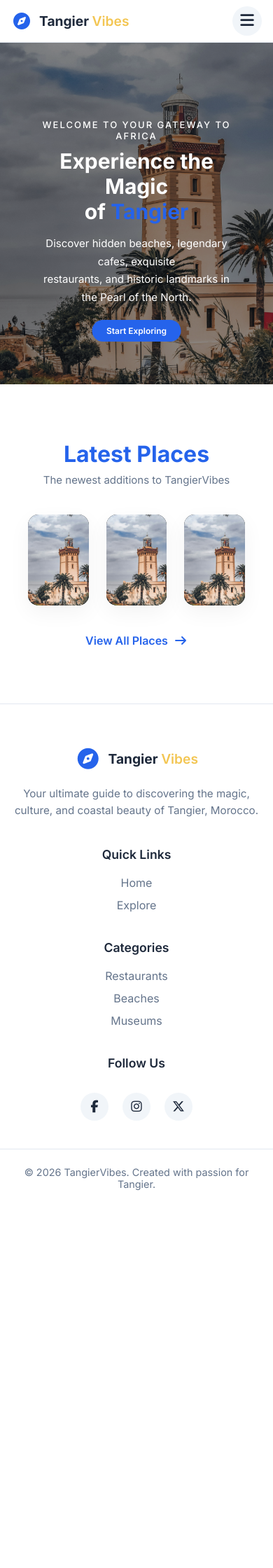
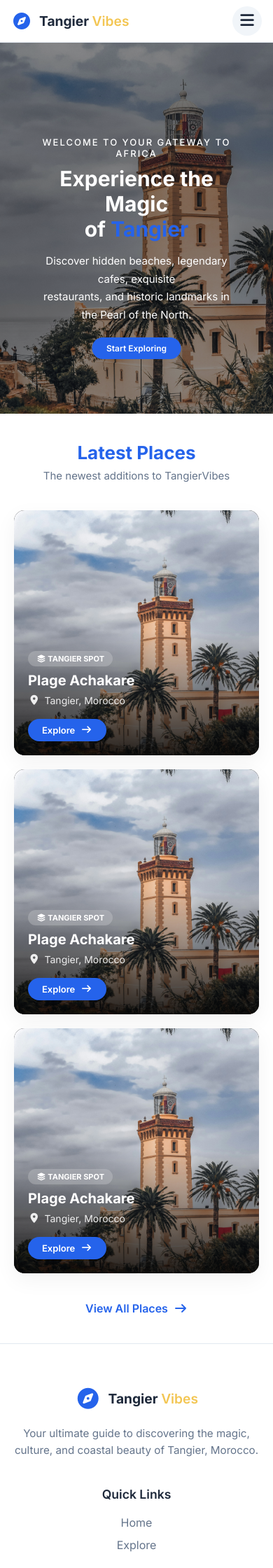
Before and after one commit to Oussama-Ech-charef/Blog_Tanger_vibes, a PHP site: page /pages/index.php in a window 390 px wide. Shown: the top 2240 px of the page at 70% size. Before the commit the page ends 1700 px from the top, so only its background shows below. Run offline with PHP 8.4, Linux system fonts and the light colour scheme; some libraries are stand-ins or nearby versions.

Commit message:
Improve home and mobile header layout

```diff
--- a/assets/css/home.css
+++ b/assets/css/home.css
@@ -3,7 +3,7 @@
 
 .hero_section {
     position: relative;
-    height: 80vh;
+    height: 85vh;
     width: 100%;
     overflow: hidden;
 }
@@ -106,7 +106,7 @@
 }
 
 
-.title {
+.section_header .title {
     font-size: 32px;
     font-weight: 700;
     color: var(--color_primary);
@@ -234,7 +234,11 @@
 
 @media (max-width: 900px) {
     .hero_section {
-        height: 70vh;
+        height: 50vh;
+    }
+
+    .hero_shadow {
+        height: 50vh;
     }
 
     .hero_title {
@@ -244,6 +248,23 @@
     .hero_desc {
         font-size: 16px;
     }
+
+    .grid_place {
+        grid-template-columns: 1fr;
+        gap: 20px;
+    }
+
+    .card_place {
+         aspect-ratio: 1/1;
+        max-height: 400px;
+        width: 100%;
+     }
+
+     .card_content {
+        transform: translateY(0);
+        opacity: 1;
+        background: linear-gradient(to top, rgba(0,0,0,0.85), transparent);
+     }
 }
 
 @media (max-width: 600px) {
@@ -289,6 +310,35 @@
 
     }
 
+    .latest_section {
+        padding: 40px 20px;
+    }
+
+    .latest_section .title {
+        font-size: 26px;
+    }
+
+    .grid_place .title {
+        font-size: 20px;
+    }
+
 
 
 }
+
+@media (max-width: 600px) {
+     .hero_section {
+        height: 70vh;
+    }
+     .hero_shadow {
+        height: 70vh;
+    }
+
+
+    .hero_title {
+        font-size: 30px;
+        margin-bottom: 15px;
+    }
+
+
+}
--- a/includes/header.php
+++ b/includes/header.php
@@ -63,6 +63,20 @@
                         </button>
                     </div>
 
+
+
+
+                    <!-- search desctop -->
+                    <div class="search_mobile">
+                        <form action="#" class="search_mobile_form">
+                            <i class="fa-solid fa-magnifying-glass search_icon"></i>
+                            <input type="text" placeholder="Search places...">
+                        </form>
+
+                    </div>
+
+
+
                      <!-- links  desctope-->
 
                     <ul class="nav_links mobil">
@@ -70,14 +84,7 @@
                         <li><a href="#" class="nav_link">Explore</a></li>
                     </ul>
 
-                   <!-- search desctop -->
-                    <div class="search_mobile">
-                        <form action="#" class="search_mobile_form">
-                            <i class="fa-solid fa-magnifying-glass search_icon"></i>
-                            <input type="text" placeholder="Search places...">
-                        </form>
 
-                    </div>
 
 
 
@@ -96,6 +103,9 @@
                     </div>
 
 
+
+
+
         </div>
 
 
```
